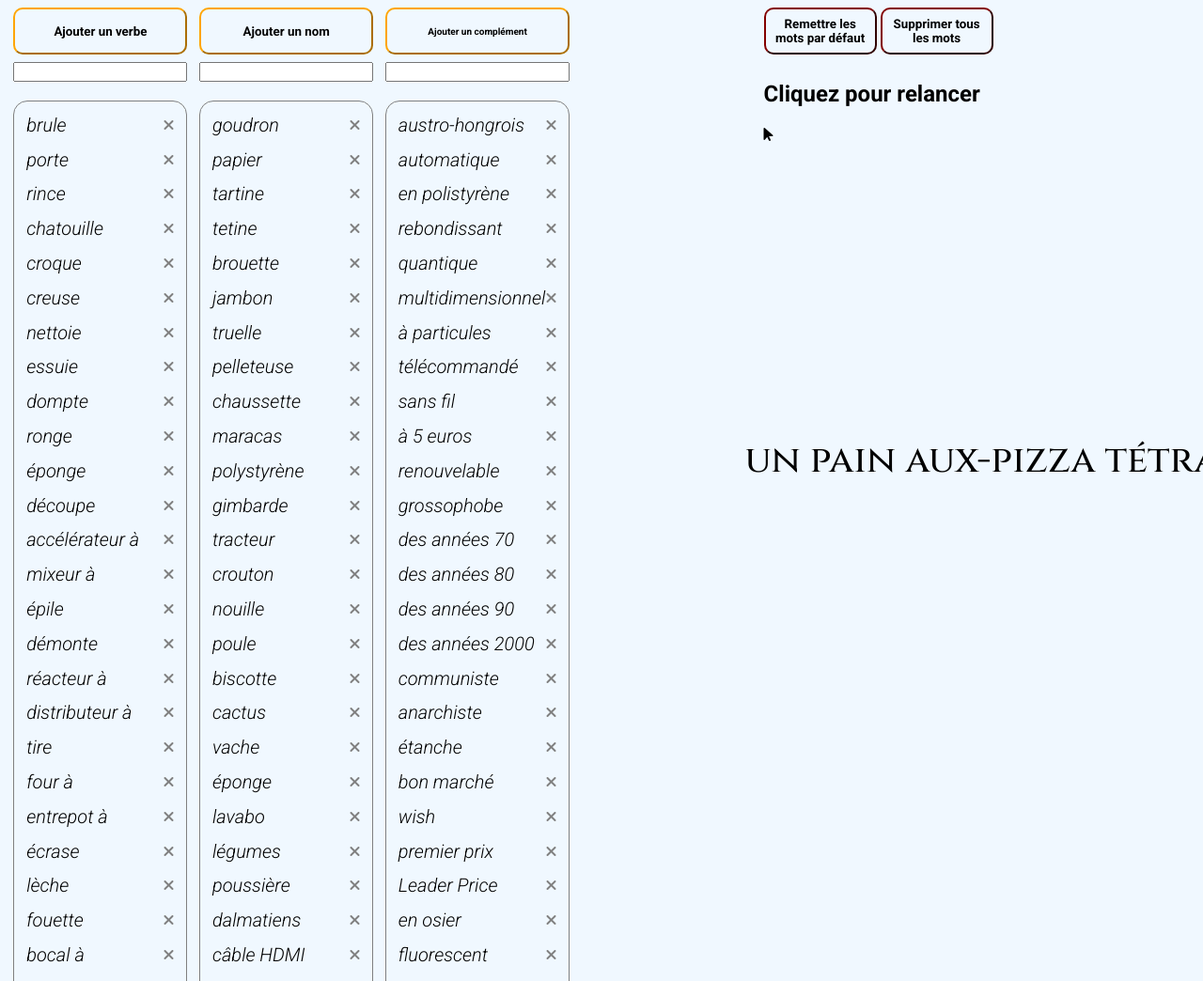
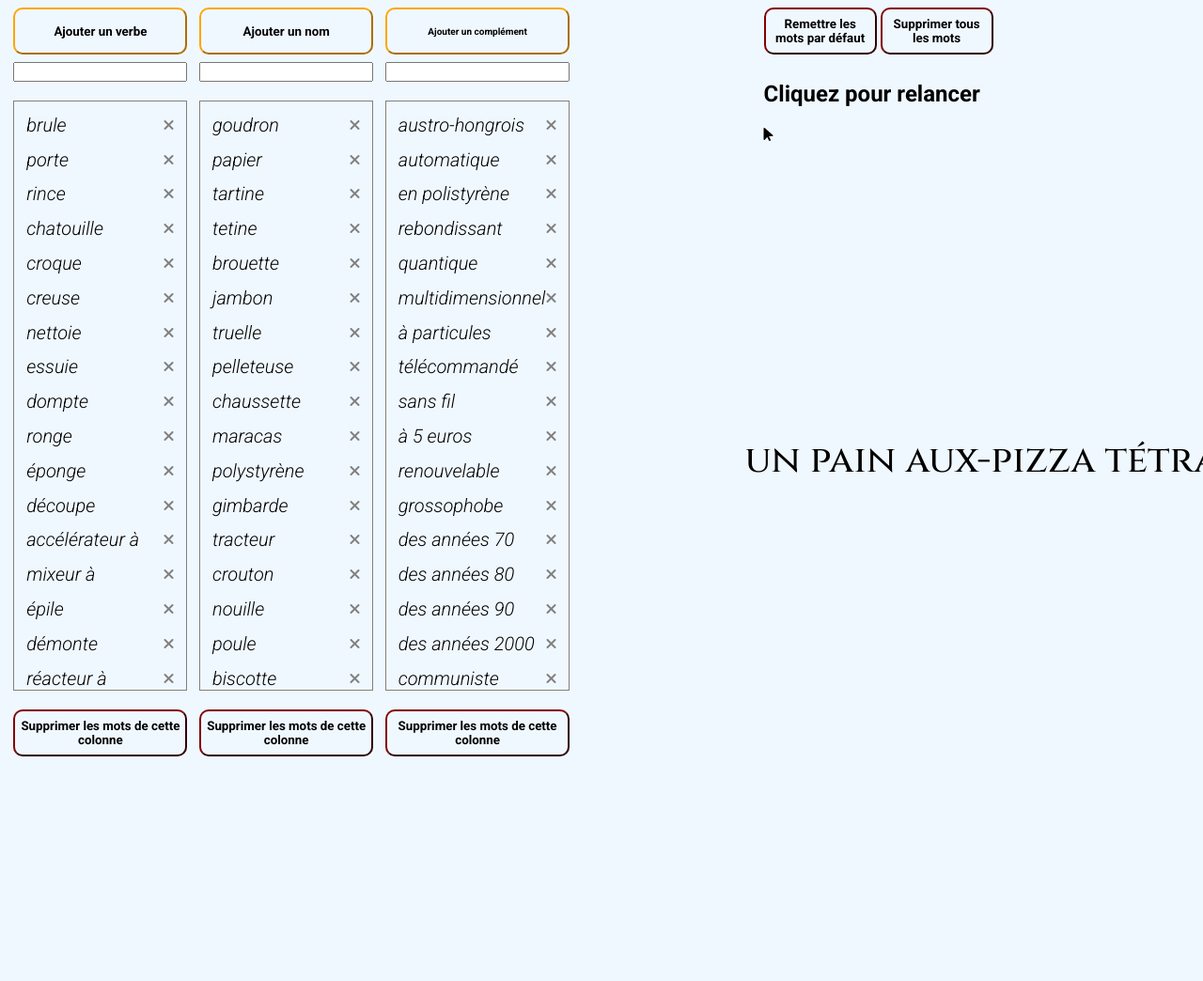
Before and after one commit to Reimhinn/Absurd-Generator, a plain HTML site: page index.html in a window 1280 px wide. Shown: the top 1044 px of the page at 94% size. After the commit the page ends 821 px from the top, so only its background shows below. Drawn offline with Linux system fonts and the light colour scheme.

Commit message:
column delete

```diff
--- a/index.html
+++ b/index.html
@@ -2,46 +2,66 @@
 <html>
   <head>
     <link href="styles.css" rel="stylesheet" type="text/css" />
-    <meta charset="utf-8">
-    <meta name="viewport" content="width=device-width,initial-scale=1"/>
-    <link rel="icon" type="image/png" href="assets/favicon.png">
-    <script src="https://kit.fontawesome.com/e2a96e8e7c.js" crossorigin="anonymous"></script>
-    <link href="https://fonts.googleapis.com/css?family=DM+Sans&display=swap" rel="stylesheet">
-    <link rel="preconnect" href="https://fonts.googleapis.com">
-    <link rel="preconnect" href="https://fonts.gstatic.com" crossorigin>
-    <link href="https://fonts.googleapis.com/css2?family=Cinzel:wght@500&display=swap" rel="stylesheet">
-    <link rel="preconnect" href="https://fonts.googleapis.com">
-    <link rel="preconnect" href="https://fonts.gstatic.com" crossorigin>
-    <link href="https://fonts.googleapis.com/css2?family=Roboto:ital,wght@1,300&display=swap" rel="stylesheet">
-    <link rel="preconnect" href="https://fonts.googleapis.com">
-    <link rel="preconnect" href="https://fonts.gstatic.com" crossorigin>
-    <link href="https://fonts.googleapis.com/css2?family=Roboto:wght@700&display=swap" rel="stylesheet">
-    <script src="https://kit.fontawesome.com/e2a96e8e7c.js" crossorigin="anonymous"></script>
+    <meta charset="utf-8" />
+    <meta name="viewport" content="width=device-width,initial-scale=1" />
+    <link rel="icon" type="image/png" href="assets/favicon.png" />
+    <script
+      src="https://kit.fontawesome.com/e2a96e8e7c.js"
+      crossorigin="anonymous"
+    ></script>
+    <link
+      href="https://fonts.googleapis.com/css?family=DM+Sans&display=swap"
+      rel="stylesheet"
+    />
+    <link rel="preconnect" href="https://fonts.googleapis.com" />
+    <link rel="preconnect" href="https://fonts.gstatic.com" crossorigin />
+    <link
+      href="https://fonts.googleapis.com/css2?family=Cinzel:wght@500&display=swap"
+      rel="stylesheet"
+    />
+    <link rel="preconnect" href="https://fonts.googleapis.com" />
+    <link rel="preconnect" href="https://fonts.gstatic.com" crossorigin />
+    <link
+      href="https://fonts.googleapis.com/css2?family=Roboto:ital,wght@1,300&display=swap"
+      rel="stylesheet"
+    />
+    <link rel="preconnect" href="https://fonts.googleapis.com" />
+    <link rel="preconnect" href="https://fonts.gstatic.com" crossorigin />
+    <link
+      href="https://fonts.googleapis.com/css2?family=Roboto:wght@700&display=swap"
+      rel="stylesheet"
+    />
+    <script
+      src="https://kit.fontawesome.com/e2a96e8e7c.js"
+      crossorigin="anonymous"
+    ></script>
 
     <title>Absurd Generator</title>
   </head>
 
   <main>
-
     <div class="wrapper-add-general">
-
       <div class="verb-wrapper add-wrapper">
         <button class="add-verb">Ajouter un verbe</button>
-      <input class="verb-input" type="text">
+        <input class="verb-input" type="text" />
         <ul class="verbs-list-container list-containers"></ul>
+        <button class="delete-column delete-verb-column">Supprimer les mots de cette colonne</button>
       </div>
-    <div class="verb-wrapper add-wrapper">
+      <div class="noun-wrapper add-wrapper">
         <button class="add-noun">Ajouter un nom</button>
-      <input class="noun-input" type="text">
+        <input class="noun-input" type="text" />
         <ul class="nouns-list-container list-containers"></ul>
+        <button class="delete-column delete-noun-column">Supprimer les mots de cette colonne</button>
+
       </div>
 
-      <div class="verb-wrapper add-wrapper">
+      <div class="third-wrapper add-wrapper">
         <button class="add-third">Ajouter un complément</button>
-        <input class="third-input" type="text">
+        <input class="third-input" type="text" />
         <ul class="thirds-list-container list-containers"></ul>
+        <button class="delete-column delete-third-column">Supprimer les mots de cette colonne</button>
+
       </div>
-
 
       <div class="word-flex">
         <div class="flex-save-buttons">
@@ -55,21 +75,8 @@
 
         <span class="generate-word word-input"></span>
       </div>
-
-
-
-
     </div>
-
-
-
-
-
-
-
-
-
-
 
     <script src="script.js"></script>
   </main>
+</html>
--- a/script.js
+++ b/script.js
@@ -1,178 +1,440 @@
-const addVerb = document.querySelector(".add-verb")
-const addNoun = document.querySelector(".add-noun")
-const addThird = document.querySelector(".add-third")
-const generateWord = document.querySelector(".generate-word")
+const verbsListContainer = document.querySelector('.verbs-list-container')
+const nounsListContainer = document.querySelector('.nouns-list-container')
+const thirdsListContainer = document.querySelector('.thirds-list-container')
 
-const verbInput = document.querySelector(".verb-input")
-const nounInput = document.querySelector(".noun-input")
-const thirdInput = document.querySelector(".third-input")
-const wordInput = document.querySelector(".word-input")
-
-const verbsListContainer = document.querySelector(".verbs-list-container")
-const nounsListContainer = document.querySelector(".nouns-list-container")
-const thirdsListContainer = document.querySelector(".thirds-list-container")
+const verbInput = document.querySelector('.verb-input')
+const nounInput = document.querySelector('.noun-input')
+const thirdInput = document.querySelector('.third-input')
 
 let rollCount = 0
+let saveIsDisabled = false
 
+let verbs = [
+  'brule',
+  'porte',
+  'rince',
+  'chatouille',
+  'croque',
+  'creuse',
+  'nettoie',
+  'essuie',
+  'dompte',
+  'ronge',
+  'éponge',
+  'découpe',
+  'accélérateur à',
+  'mixeur à',
+  'épile',
+  'démonte',
+  'réacteur à',
+  'distributeur à',
+  'tire',
+  'four à',
+  'entrepot à',
+  'écrase',
+  'lèche',
+  'fouette',
+  'bocal à',
+  'arrose',
+  'bar à',
+  'chevauche',
+  'pain aux',
+  'étire',
+  'appareil à',
+  'étouffe',
+  'bol à',
+  'lance',
+  'casse',
+  'roule',
+  'gratte',
+  'range',
+  'allume',
+  'pince',
+  'tourne',
+  'claque',
+  'branle',
+  'caresse',
+  'épluche',
+  'coupe',
+  'sauce',
+  'croque',
+  'suce',
+  'attrape',
+  'déplie',
+  'perce',
+  'saute',
+  'pique',
+  'ouvre',
+  'micro',
+  'encule',
+  'décapite',
+  'robot-anti'
+]
 
-let verbs = ["brule", "porte", "rince", "chatouille", "croque", "creuse", "nettoie", "essuie", "dompte", "ronge", "éponge", "découpe", "accélérateur à", "mixeur à", "épile", "démonte", "réacteur à", "distributeur à", "tire", "four à", "entrepot à", "écrase", "lèche", "fouette", "bocal à", "arrose", "bar à", "chevauche", "pain aux", "étire", "appareil à", "étouffe", "bol à", "lance", "casse", "roule", "gratte", "range", "allume", "pince", "tourne", "claque", "branle", "caresse", "épluche" ,"coupe", "sauce", "croque", "suce", "attrape", "déplie", "perce", "saute", "pique", "ouvre", "micro", "encule", "décapite", "robot-anti"]
+let nouns = [
+  'goudron',
+  'papier',
+  'tartine',
+  'tetine',
+  'brouette',
+  'jambon',
+  'truelle',
+  'pelleteuse',
+  'chaussette',
+  'maracas',
+  'polystyrène',
+  'gimbarde',
+  'tracteur',
+  'crouton',
+  'nouille',
+  'poule',
+  'biscotte',
+  'cactus',
+  'vache',
+  'éponge',
+  'lavabo',
+  'légumes',
+  'poussière',
+  'dalmatiens',
+  'câble HDMI',
+  'pizza',
+  'chocolat',
+  'ratatouille',
+  'patate douce',
+  'pomme de terre',
+  'patate',
+  "verre d'eau",
+  'carotte',
+  'crêpe',
+  'assiette',
+  'porte-manteau',
+  'saucisson',
+  'oignon',
+  'pancarte',
+  'clou',
+  'éolienne',
+  'DVD',
+  'tyrolienne',
+  'pieuvre',
+  'poulpe',
+  'Macron',
+  'crevette',
+  'micro-ondes',
+  'arrosoir',
+  'grue',
+  'têtons',
+  'mine antipersonnelle',
+  'tapis',
+  'pépin',
+  'anchois',
+  'hérisson',
+  'reblochon',
+  'girafe',
+  'dinosaure',
+  'crapeau',
+  'chapeau',
+  'sourcils',
+  't-rex',
+  'cornet',
+  'endive',
+  'gobelet',
+  'betterave',
+  'canard',
+  'saucisse',
+  'roumain',
+  'craquotte',
+  'lampadaire',
+  'ampoule',
+  'nageoire',
+  'kebab',
+  'dindon',
+  'dauphin',
+  'autiste',
+  'croquette',
+  'barbiche',
+  'bougnoule',
+  'pastèque',
+  'fourchette',
+  'croque-monsieur',
+  'chouette',
+  'croûte',
+  'crouton',
+  'sauterelle',
+  'truite',
+  'poutre',
+  'silex',
+  'cadavre',
+  'ongle',
+  'orteil',
+  'flûte',
+  'plume',
+  'plumeau',
+  'mitaine',
+  'brochette',
+  'grelot',
+  'grumeau'
+]
 
-let nouns = ["goudron", "papier", "tartine", "tetine", "brouette", "jambon", "truelle", "pelleteuse", "chaussette", "maracas", "polystyrène", "gimbarde", "tracteur", "crouton", "nouille", "poule", "biscotte", "cactus", "vache", "éponge", "lavabo", "légumes", "poussière", "dalmatiens", "câble HDMI", "pizza", "chocolat", "ratatouille", "patate douce", "pomme de terre", "patate", "verre d'eau", "carotte", "crêpe", "assiette", "porte-manteau", "saucisson", "oignon", "pancarte", "clou", "éolienne", "DVD", "tyrolienne", "pieuvre", "poulpe", "Macron", "crevette", "micro-ondes", "arrosoir", "grue", "têtons", "mine antipersonnelle", "tapis", "pépin", "anchois", "hérisson", "reblochon", "girafe", "dinosaure", "crapeau", "chapeau", "sourcils", "t-rex", "cornet", "endive", "gobelet", "betterave", "canard", "saucisse", "roumain", "craquotte", "lampadaire", "ampoule", "nageoire", "kebab", "dindon", "dauphin", "autiste", "croquette", "barbiche", "bougnoule","pastèque", "fourchette", "croque-monsieur", "chouette", "croûte", "crouton", "sauterelle", "truite", "poutre", "silex", "cadavre", "ongle", "orteil", "flûte", "plume", "plumeau", "mitaine", "brochette", "grelot", "grumeau"]
+let thirds = [
+  'austro-hongrois',
+  'automatique',
+  'en polistyrène',
+  'rebondissant',
+  'quantique',
+  'multidimensionnel',
+  'à particules',
+  'télécommandé',
+  'sans fil',
+  `à 5 euros`,
+  'renouvelable',
+  'grossophobe',
+  'des années 70',
+  'des années 80',
+  'des années 90',
+  'des années 2000',
+  'communiste',
+  'anarchiste',
+  'étanche',
+  'bon marché',
+  'wish',
+  'premier prix',
+  'Leader Price',
+  'en osier',
+  'fluorescent',
+  'sous stéroides',
+  'pliable',
+  'pare-balles',
+  'defectueux',
+  'édition limité',
+  'tétraplégique',
+  'mourrant',
+  'ménopausé',
+  "d'electriciens",
+  'spatial',
+  'atomique',
+  'inversé',
+  'de velours',
+  'en mousse',
+  'putréfié',
+  'graduel',
+  'espagnol',
+  'exponentiel',
+  'à la crème de marrons',
+  'roumain',
+  'finlandais',
+  'dégressif',
+  'nazi',
+  'de bicarbonate',
+  'antioxydant',
+  'antibactérien',
+  'déconfit',
+  'confit',
+  'moldave',
+  'miniature',
+  'géant',
+  'hypnotique',
+  'des enfers',
+  'garanti 2 jours',
+  'garanti 1 an',
+  'roulant',
+  'hongrois',
+  'irlandais',
+  'écarlate',
+  'explosif',
+  'norvégien',
+  'de gitan',
+  'suedois',
+  'portuguais',
+  'belge',
+  'alsaciens',
+  'à corne',
+  'en acier',
+  'en bois',
+  'en cuir',
+  'multicolore'
+]
 
-let thirds = ["austro-hongrois", "automatique", "en polistyrène", "rebondissant", "quantique", "multidimensionnel", "à particules", "télécommandé", "sans fil", `à 5 euros`, "renouvelable", "grossophobe", "des années 70", "des années 80", "des années 90", "des années 2000", "communiste", "anarchiste", "étanche", "bon marché", "wish", "premier prix", "Leader Price", "en osier", "fluorescent", "sous stéroides", "pliable", "pare-balles", "defectueux", "édition limité", "tétraplégique", "mourrant", "ménopausé", "d'electriciens", "spatial", "atomique", "inversé", "de velours", "en mousse", "putréfié", "graduel", "espagnol", "exponentiel", "à la crème de marrons", "roumain", "finlandais", "dégressif", "nazi", "de bicarbonate", "antioxydant", "antibactérien", "déconfit", "confit", "moldave", "miniature", "géant", "hypnotique", "des enfers", "garanti 2 jours", "garanti 1 an", "roulant", "hongrois", "irlandais", "écarlate", "explosif", "norvégien", "de gitan", "suedois", "portuguais", "belge", "alsaciens", "à corne", "en acier", "en bois", "en cuir", "multicolore"]
+function addWord (input, array) {
+  if (input.value !== '') {
+    array.push(input.value.toLowerCase())
+    console.log(array)
+  }
+  input.value = ''
+  updateData()
+}
 
-
-
-addVerb.addEventListener("click", () => {
-  if (verbInput.value !== '') {
-    verbs.push(verbInput.value.toLowerCase())
-    console.log(verbs)
-  }
-  verbInput.value = ""
-  updateData()
+const addVerb = document
+  .querySelector('.add-verb')
+  .addEventListener('click', () => {
+    addWord(verbInput, verbs)
   })
 
-addNoun.addEventListener("click", () => {
-  if (nounInput.value !== '') {
-    nouns.push(nounInput.value.toLowerCase())
-    console.log(nouns)
-  }
-  nounInput.value = ""
-  updateData()
+const addNoun = document
+  .querySelector('.add-noun')
+  .addEventListener('click', () => {
+    addWord(nounInput, nouns)
   })
 
-addThird.addEventListener("click", () => {
-  if (thirdInput.value !== '') {
-    thirds.push(thirdInput.value.toLowerCase())
-    console.log(thirds)
-  }
-  thirdInput.value = ""
-  updateData()
+const addThird = document
+  .querySelector('.add-third')
+  .addEventListener('click', () => {
+    addWord(thirdInput, thirds)
   })
 
-
-verbInput.addEventListener("keypress", (event) => {
-  if (event.key === "Enter") {
-    addVerb.click()
+verbInput.addEventListener('keypress', event => {
+  if (event.key === 'Enter') {
+    addWord(verbInput, verbs)
   }
 })
 
-nounInput.addEventListener("keypress", (event) => {
-  if (event.key === "Enter") {
-    addNoun.click()
+nounInput.addEventListener('keypress', event => {
+  if (event.key === 'Enter') {
+    addWord(nounInput, nouns)
   }
 })
 
-thirdInput.addEventListener("keypress", (event) => {
-  if (event.key === "Enter") {
-    addThird.click()
+thirdInput.addEventListener('keypress', event => {
+  if (event.key === 'Enter') {
+    addWord(thirdInput, thirds)
   }
 })
 
+const generateWord = document
+  .querySelector('.generate-word')
+  .addEventListener('click', generateName)
 
-document.addEventListener("keydown", (event) => {
-  if (event.key === "Enter") {
-    generateWord.click()
+document.addEventListener('keydown', event => {
+  if (event.key === 'Enter') {
+    generateName()
   }
 })
 
+const deleteVerbColumn = document
+  .querySelector('.delete-verb-column')
+  .addEventListener('click', () => {
+    let result = confirm(`Vous êtes sûr ?`)
+    if(result) {
+      verbs = []
+      updateData()
+    }
 
+  })
 
+const deleteNounColumn = document
+  .querySelector('.delete-noun-column')
+  .addEventListener('click', () => {
+    let result = confirm(`Vous êtes sûr ?`)
+    if(result) {
+    nouns = []
+    updateData()
+    }
+  })
 
-generateWord.addEventListener("click", generateName)
+const deleteThirdColumn = document
+  .querySelector('.delete-third-column')
+  .addEventListener('click', () => {
+    let result = confirm(`Vous êtes sûr ?`)
+    if(result) {
+      thirds = []
+      updateData()
+    }
+  })
 
+const wordInput = document.querySelector('.word-input')
 
+function addWord (input, array) {
+  if (input.value !== '') {
+    array.push(input.value.toLowerCase())
+    console.log(array)
+  }
+  input.value = ''
+  updateData()
+}
 
-
-function generateName(){
+function generateName () {
   let randomVerb = Math.floor(Math.random() * verbs.length)
   let randomNoun = Math.floor(Math.random() * nouns.length)
   let randomThird = Math.floor(Math.random() * thirds.length)
-   let generatedWord = ("un" + " " + verbs[randomVerb] + "-" + nouns[randomNoun] + " " + thirds[randomThird])
-   wordInput.classList.remove("word-input")
+  let generatedWord =
+    'un' +
+    ' ' +
+    verbs[randomVerb] +
+    '-' +
+    nouns[randomNoun] +
+    ' ' +
+    thirds[randomThird]
+  wordInput.classList.remove('word-input')
   void wordInput.offsetWidth
-   wordInput.classList.add("word-input")
+  wordInput.classList.add('word-input')
   wordInput.innerText = generatedWord
   rollCount++
 }
 
-
-
-
-function updateData() {
-
-
-  let verbTemplate = verbs.map(verb =>
-    `<span class="flex-cross"><li>${verb}</li><i class="fa-solid fa-xmark verb-delete-cross delete-cross"></i></span>`).join('\n');
+function updateData () {
+  let verbTemplate = verbs
+    .map(
+      verb =>
+        `<span class="flex-cross"><li>${verb}</li><i class="fa-solid fa-xmark verb-delete-cross delete-cross"></i></span>`
+    )
+    .join('\n')
   verbsListContainer.innerHTML = verbTemplate
 
-  let nounTemplate = nouns.map(noun =>
-    `<span class="flex-cross"><li>${noun}</li><i class="fa-solid fa-xmark noun-delete-cross delete-cross"></i></span>`).join('\n');
+  let nounTemplate = nouns
+    .map(
+      noun =>
+        `<span class="flex-cross"><li>${noun}</li><i class="fa-solid fa-xmark noun-delete-cross delete-cross"></i></span>`
+    )
+    .join('\n')
   nounsListContainer.innerHTML = nounTemplate
 
-  let thirdTemplate = thirds.map(third =>
-    `<span class="flex-cross"><li>${third}</li><i class="fa-solid fa-xmark third-delete-cross delete-cross"></i></span>`).join('\n');
+  let thirdTemplate = thirds
+    .map(
+      third =>
+        `<span class="flex-cross"><li>${third}</li><i class="fa-solid fa-xmark third-delete-cross delete-cross"></i></span>`
+    )
+    .join('\n')
   thirdsListContainer.innerHTML = thirdTemplate
 
-    const deleteCross = document.querySelectorAll(".delete-cross")
-
+  const deleteCross = document.querySelectorAll('.delete-cross')
 
   deleteCross.forEach(cross => {
-  cross.addEventListener("click", (event) => {
+    cross.addEventListener('click', event => {
       let target = event.target
-    if (target.className.includes("verb-delete-cross") ) {
-      let target = event.target
-      let textToDelete = target.previousSibling.innerText
-      let textIndex = verbs.indexOf(textToDelete)
-      var result = confirm(`Supprimer le mot "${textToDelete}" de la liste ?`);
-        if (result) {
-          verbs.splice(textIndex, 1)
-        }
-
-
-    }
-    else if (target.className.includes("noun-delete-cross") ) {
-      let target = event.target
-      let textToDelete = target.previousSibling.innerText
-      let textIndex = nouns.indexOf(textToDelete)
-      var result = confirm(`Supprimer le mot "${textToDelete}" de la liste ?`);
-        if (result) {
-          nouns.splice(textIndex, 1)
-        }
-    }
-    else if (target.className.includes("third-delete-cross") ) {
-      let target = event.target
-      let textToDelete = target.previousSibling.innerText
-      let textIndex = thirds.indexOf(textToDelete)
-      var result = confirm(`Supprimer le mot "${textToDelete}" de la liste ?`);
-        if (result) {
-          thirds.splice(textIndex, 1)
-        }
+      if (target.className.includes('verb-delete-cross')) {
+        deleteElement(target, verbs)
+      } else if (target.className.includes('noun-delete-cross')) {
+        deleteElement(target, nouns)
+      } else if (target.className.includes('third-delete-cross')) {
+        deleteElement(target, thirds)
       }
       updateData()
     })
   })
-
 }
 
-document.querySelector(".delete-all-words").addEventListener("click", deleteAllWords)
+function deleteElement (target, array) {
+  console.log(target)
+  let textToDelete = target.previousSibling.innerText
+  let textIndex = array.indexOf(textToDelete)
+  let result = confirm(`Supprimer le mot "${textToDelete}" de la liste ?`)
+  if (result) {
+    array.splice(textIndex, 1)
+  }
+}
 
-function deleteAllWords() {
-  var result = confirm(`Supprimer tous les mots ?`);
+document.querySelector('.delete-all-words').addEventListener('click', () => {
+  let result = confirm(`Supprimer tous les mots ?`)
   if (result) {
     verbs = []
     nouns = []
     thirds = []
     updateData()
   }
-}
+})
 
-let saveIsDisabled = false
-
-function createSave() {
-
+function createSave () {
   if (saveIsDisabled) {
-    return;
+    return
   }
 
   const wordsData = {
@@ -182,39 +444,37 @@ function createSave() {
     rollCount: rollCount
   }
 
-  const wordsDataJson = JSON.stringify(wordsData);
-  localStorage.setItem('words', wordsDataJson);
+  const wordsDataJson = JSON.stringify(wordsData)
+  localStorage.setItem('words', wordsDataJson)
 }
 
-function getSave() {
-  const wordsDataJson = localStorage.getItem("words")
+function getSave () {
+  const wordsDataJson = localStorage.getItem('words')
 
   if (!wordsDataJson) {
-    return;
+    return
   }
 
   const wordsData = JSON.parse(wordsDataJson)
 
-  verbs = wordsData.verbs;
-  nouns = wordsData.nouns;
-  thirds = wordsData.thirds;
-  rollCount = wordsData.rollCount;
+  verbs = wordsData.verbs
+  nouns = wordsData.nouns
+  thirds = wordsData.thirds
+  rollCount = wordsData.rollCount
 }
 
-function resetSave() {
-  var result = confirm(`Remettre les mots par défaut ?`);
+function resetSave () {
+  var result = confirm(`Remettre les mots par défaut ?`)
   if (result) {
-    saveIsDisabled = true;
-    localStorage.removeItem('words');
-    window.location.reload();
+    saveIsDisabled = true
+    localStorage.removeItem('words')
+    window.location.reload()
+  }
 }
 
-}
-
-document.querySelector(".reset-save").addEventListener("click", resetSave)
-
+document.querySelector('.reset-save').addEventListener('click', resetSave)
 
 generateName()
-getSave();
-setInterval(createSave, 1000);
+getSave()
+setInterval(createSave, 1000)
 updateData()
--- a/styles.css
+++ b/styles.css
@@ -21,7 +21,7 @@ button:hover {
   box-shadow: 2px 2px 11px -3px rgba(0,0,0,0.80)
 }
 
-.add-third, .add-noun, .add-verb {
+.add-third, .add-noun, .add-verb, .delete-column {
   width: 100%;
 }
 
@@ -43,11 +43,13 @@ button:hover {
   padding: 1vw;
   overflow: hidden;
   border: 1px solid grey;
-  border-radius: 15px;
+  /* border-radius: 15px; */
   list-style-type: none;
   font-style: italic;
   font-size: 20px;
   word-wrap: break-word;
+  overflow-y: scroll;
+  height: 75vh;
 }
 
 li {
@@ -96,11 +98,11 @@ li {
   margin-left: 200px;
 }
 
-.reset-save, .delete-all-words {
+.reset-save, .delete-all-words, .delete-column {
   border-color: rgb(131, 0, 0);
 }
 
-.reset-save:hover, .delete-all-words:hover{
+.reset-save:hover, .delete-all-words:hover, .delete-column:hover{
   color: rgb(131, 0, 0);
 }
 
@@ -112,7 +114,3 @@ li {
     opacity: 1;
   }
 }
-
-/* .pointer {
-
-} */
```
Also changed, not shown: étapes.txt. Lines whose indentation alone changed are shown as unchanged.
